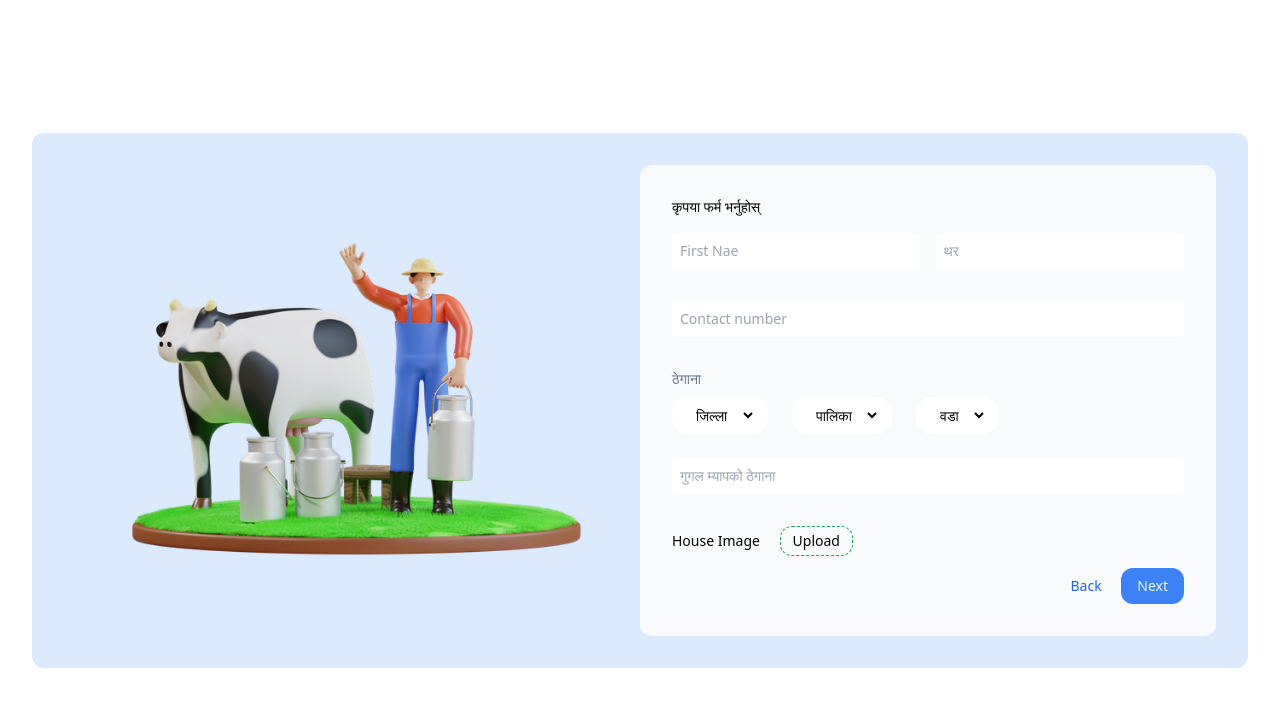
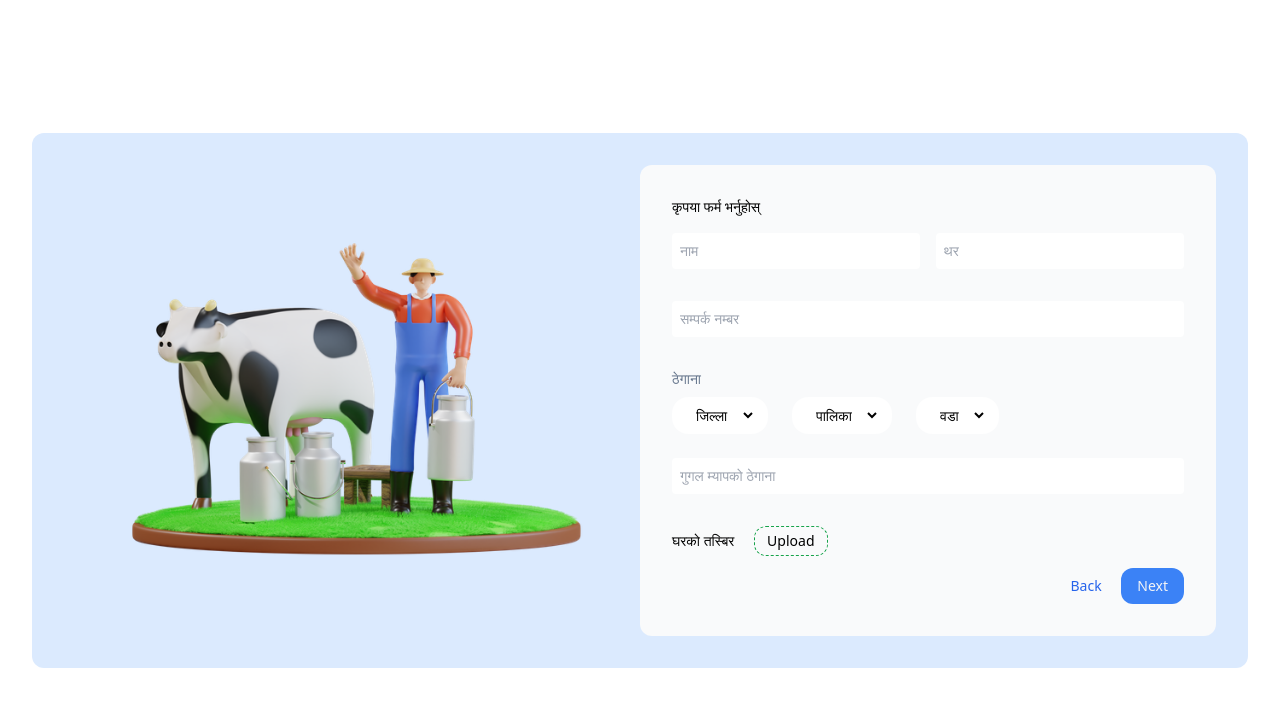
Before and after one commit to tejmagar/gwala, a Django app: page /producer/ in a window 1280 px wide. Shown: the top 707 px of the page. Run offline with Django 4.2, Linux system fonts and the light colour scheme; data that the repository does not hold is empty; style sheets or scripts are compiled from the project's sources.

Commit message:
Update producer.html

```diff
--- a/templates/producer.html
+++ b/templates/producer.html
@@ -79,7 +79,7 @@
 
                         <div class="flex gap-4">
                             <div class="w-1/2 mb-4">
-                                <input name="first_name" aria-label="नाम" type="text" placeholder="First Nae"
+                                <input name="first_name" aria-label="नाम" type="text" placeholder="नाम"
                                        class="block w-full mb-2 mx-auto px-2 py-2 rounded"
                                         {% if form.first_name.value %}
                                        value="{{ form.first_name.value }}"
@@ -108,7 +108,7 @@
                             <input name="contact_number" aria-label="सम्पर्क नम्बर"
                                    type="number"
                                    maxlength="10"
-                                   placeholder="Contact number"
+                                   placeholder="सम्पर्क नम्बर"
                                    class="block mb-2 mt-2 w-full mx-auto px-2 py-2 rounded"
                                     {% if form.contact_number.value %}
                                    value="{{ form.contact_number.value }}"
@@ -155,7 +155,7 @@
                         </div>
 
                         <div>
-                            <label>House Image</label>
+                            <label>घरको तस्बिर</label>
                             <input type="file" accept="image/*" name="house_photo" id="housePhoto"
                                    aria-label="घरको तस्बिर"
                                    class="hidden"
```
